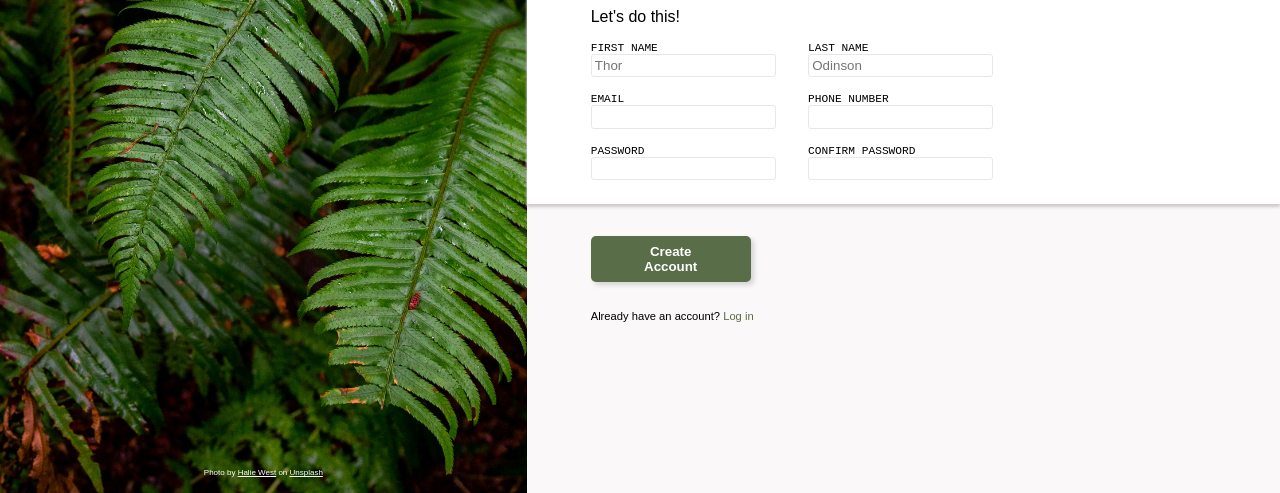
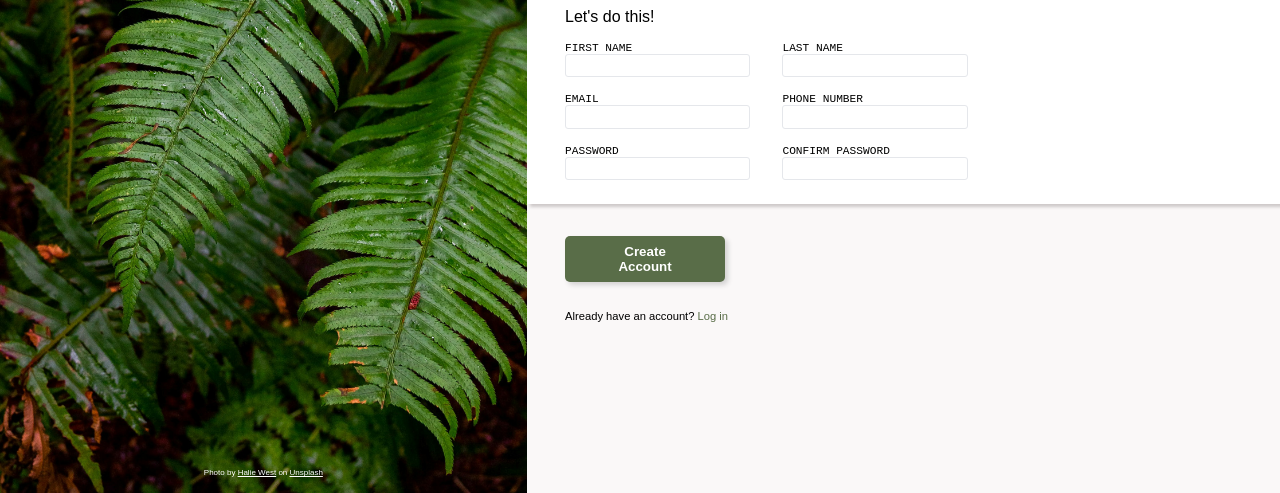
Before and after one commit to mfm051/sign-up-form, a plain HTML site: page index.html in a window 1280 px wide. Shown: the part 307-800 px from the top of the page. Drawn offline with Linux system fonts and the light colour scheme.

Commit message:
Remove placeholders and minor modifications

```diff
--- a/index.html
+++ b/index.html
@@ -33,11 +33,11 @@
           <legend>Personal information</legend>
           <div class="form-cell">
             <label for="first-name">FIRST NAME</label>
-            <input type="text" id="first-name" placeholder="Thor" required>
+            <input type="text" id="first-name" >
           </div>
           <div class="form-cell">
             <label for="last-name">LAST NAME</label>
-            <input type="text" id="last-name" placeholder="Odinson">
+            <input type="text" id="last-name" >
           </div>
         </fieldset>
 
--- a/styles.css
+++ b/styles.css
@@ -4,7 +4,6 @@
        url('assets/norse-bold-webfont.woff') format('woff');
   font-weight: normal;
   font-style: normal;
-
 }
 
 * {
@@ -66,11 +65,10 @@ main {
   background-color: rgb(250, 248, 248);
   display: flex;
   flex-direction: column;
-  align-items: center;
   justify-content: center;
   height: 100vh;
   flex: 2 1 700px;
-  padding-left: 5vw;
+  padding-left: 3vw;
 }
 
 header p, form p {
@@ -100,14 +98,14 @@ form {
 }
 
 .input-area {
-  margin-left: -5vw;
-  padding-left: 5vw;
+  margin-left: -3vw;
+  padding-left: 3vw;
   padding-top: 2vh;
   padding-bottom: 3vh;
   background-color: white;
   box-shadow:
-    0 3px 3px rgb(206, 201, 201),
-    0 -1px 1px rgb(240, 240, 240);
+    3px 3px 3px rgb(206, 201, 201),
+    3px -1px 1px rgb(245, 244, 244);
   display: flex;
   flex-direction: column;
   gap: 2vh;
@@ -142,16 +140,11 @@ input {
   border-radius: 3px;
 }
 
-input:invalid {
-  /* border: rgb(243, 130, 130) solid 1px; */
-}
-
 .error {
-    border: rgb(243, 130, 130) solid 1px;
+  border: rgb(243, 130, 130) solid 1px;
 }
 
 input:focus {
-  /* border: inherit; */
   box-shadow: rgb(211, 210, 210) 3px 3px 8px;
 }
 
```
